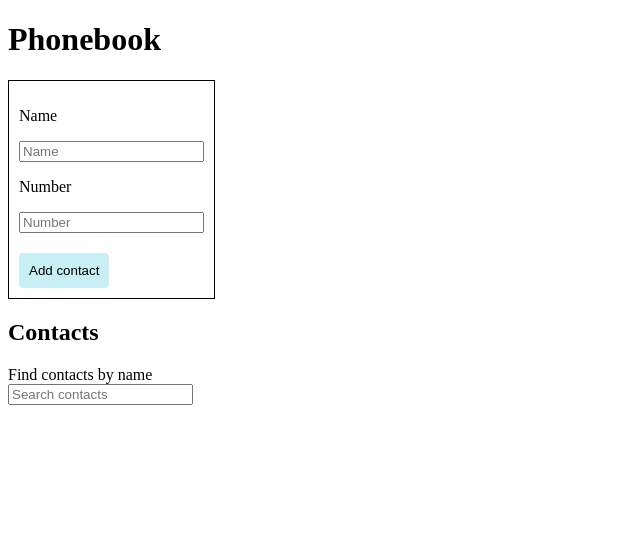
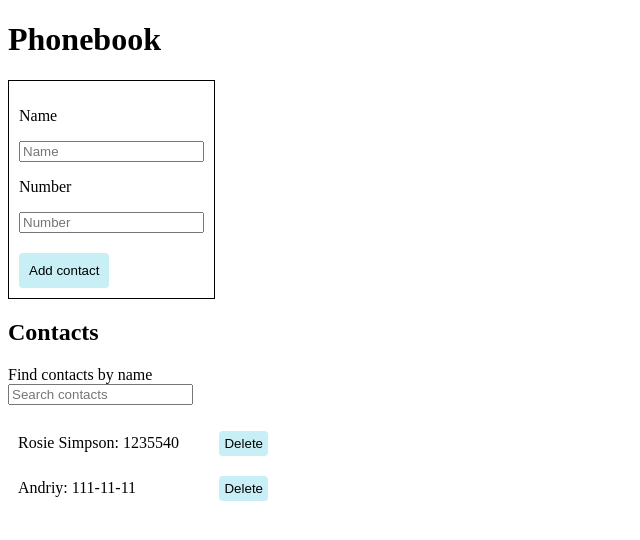
Before and after one commit to nilupsym/goit-react-hw-08-phonebook, a React (Create React App) app: page / in a window 1280 px wide. Shown: the top 540 px of the page, without its empty margins (0-640 px from the left). Built offline with nearby package versions, Linux system fonts and the light colour scheme; data requests are answered from the project's data file.

Commit message:
adds selectors, memoize

```diff
--- a/db.json
+++ b/db.json
@@ -1,3 +1,14 @@
 {
-  "contacts": []
+  "contacts": [
+    {
+      "name": "Rosie Simpson",
+      "number": "1235540",
+      "id": 5
+    },
+    {
+      "name": "Andriy",
+      "number": "111-11-11",
+      "id": 6
+    }
+  ]
 }
--- a/package.json
+++ b/package.json
@@ -29,7 +29,7 @@
     "eject": "react-scripts eject",
     "predeploy": "npm run build",
     "deploy": "gh-pages -d build",
-    "api-server": "json-server --port 3000 --delay 300 --watch db.json"
+    "api-server": "json-server --port 4040 --delay 300 --watch db.json"
   },
   "eslintConfig": {
     "extends": [
--- a/src/components/ContactList/ContactList.js
+++ b/src/components/ContactList/ContactList.js
@@ -2,6 +2,7 @@ import React from 'react';
 import PropTypes from 'prop-types';
 import { connect } from 'react-redux';
 import operations from '../../redux/operations';
+import selectors from '../../redux/selectors';
 import styles from './ContactList.module.css';
 import ContactListItem from '../ContactListItem';
 
@@ -22,7 +23,7 @@ const ContactList = ({filteredContacts, handleDeleteContact}) => (
 ContactList.propTypes = {
     filteredContacts: PropTypes.arrayOf(
         PropTypes.shape({
-            id: PropTypes.string,
+            id: PropTypes.number,
             name: PropTypes.string,
             number: PropTypes.string
         })
@@ -30,16 +31,16 @@ ContactList.propTypes = {
     handleDeleteContact: PropTypes.func.isRequired,
 };
 
-const getFilteredContacts = (allContacts, filter) => {
-  const normalizedFilter = filter.toLowerCase();
+// const getFilteredContacts = (allContacts, filter) => {
+//   const normalizedFilter = filter.toLowerCase();
 
-  return allContacts.filter(contact =>
-    contact.name.toLowerCase().includes(normalizedFilter),
-  );
-};
+//   return allContacts.filter(contact =>
+//     contact.name.toLowerCase().includes(normalizedFilter),
+//   );
+// };
 
-const mapStateToProps = ({ contacts: { items, filter } }) => ({
-  filteredContacts: getFilteredContacts(items, filter),
+const mapStateToProps = (state) => ({
+  filteredContacts: selectors.getFilteredContacts(state),
 });
 
 const mapDispatchToProps = dispatch => ({
--- a/src/components/ContactListItem/ContactListItem.js
+++ b/src/components/ContactListItem/ContactListItem.js
@@ -12,7 +12,7 @@ const ContactListItem = ({ id, name, number, handleDeleteContact }) => (
   </li>);
 
 ContactListItem.propTypes = {
-  id: PropTypes.string.isRequired,
+  id: PropTypes.number.isRequired,
   name: PropTypes.string.isRequired,
   number: PropTypes.string.isRequired,
   handleDeleteContact: PropTypes.func.isRequired,
--- a/src/components/Filter/Filter.js
+++ b/src/components/Filter/Filter.js
@@ -2,6 +2,7 @@ import React from 'react';
 import PropTypes from 'prop-types';
 import { connect } from 'react-redux';
 import * as actions from '../../redux/actions';
+import selectors from '../../redux/selectors';
 
 const Filter = ({ value, onChange }) => (
     <label>
@@ -15,7 +16,7 @@ Filter.propTypes = {
     onChange: PropTypes.func.isRequired,
 };
 
-const mapStateToProps = (state) => ({ value: state.filter });
+const mapStateToProps = (state) => ({ value: selectors.getFilter(state), });
 
 const mapDispatchToProps = dispatch => ({ onChange: (e) => dispatch(actions.changeFilter(e.target.value)) });
 
--- a/src/redux/operations.js
+++ b/src/redux/operations.js
@@ -11,7 +11,7 @@ import {
     deleteContactError,
 } from './actions';
 
-axios.defaults.baseURL = 'http://localhost:3000';
+axios.defaults.baseURL = 'http://localhost:4040';
 
 const fetchContacts = () => dispatch => {
     dispatch(fetchContactsRequest());
--- /dev/null
+++ b/src/redux/selectors.js
@@ -0,0 +1,28 @@
+import { createSelector } from '@reduxjs/toolkit';
+
+const getFilter = state => state.contacts.filter;
+
+const getAllContacts = state => state.contacts.items;
+
+// const getFilteredContacts = state => {
+//     const contacts = getAllContacts(state);
+//     const filter = getFilter(state);
+//     const normalizedFilter = filter.toLowerCase();
+
+//      return contacts.filter(contact =>
+//     contact.name.toLowerCase().includes(normalizedFilter),
+//   );
+// }
+
+// -----------------MEMOIZE-----------------
+const getFilteredContacts = createSelector(
+    [getAllContacts, getFilter],
+    (contacts, filter) => {
+    const normalizedFilter = filter.toLowerCase();
+
+    return contacts.filter(contact =>
+    contact.name.toLowerCase().includes(normalizedFilter),
+  );
+});
+
+export default { getFilter, getFilteredContacts, };
```
Also changed, not shown: 1 other file (tests, documents, lock files or other folders).
